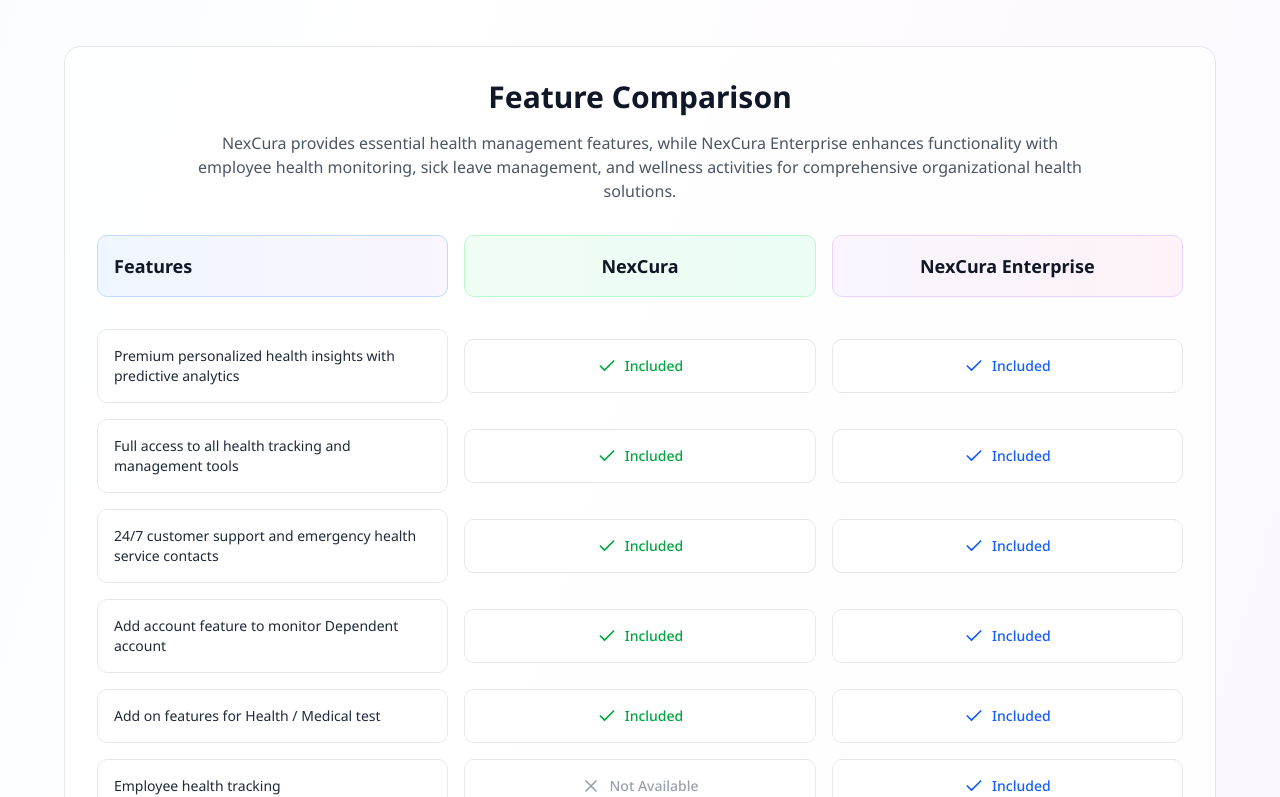
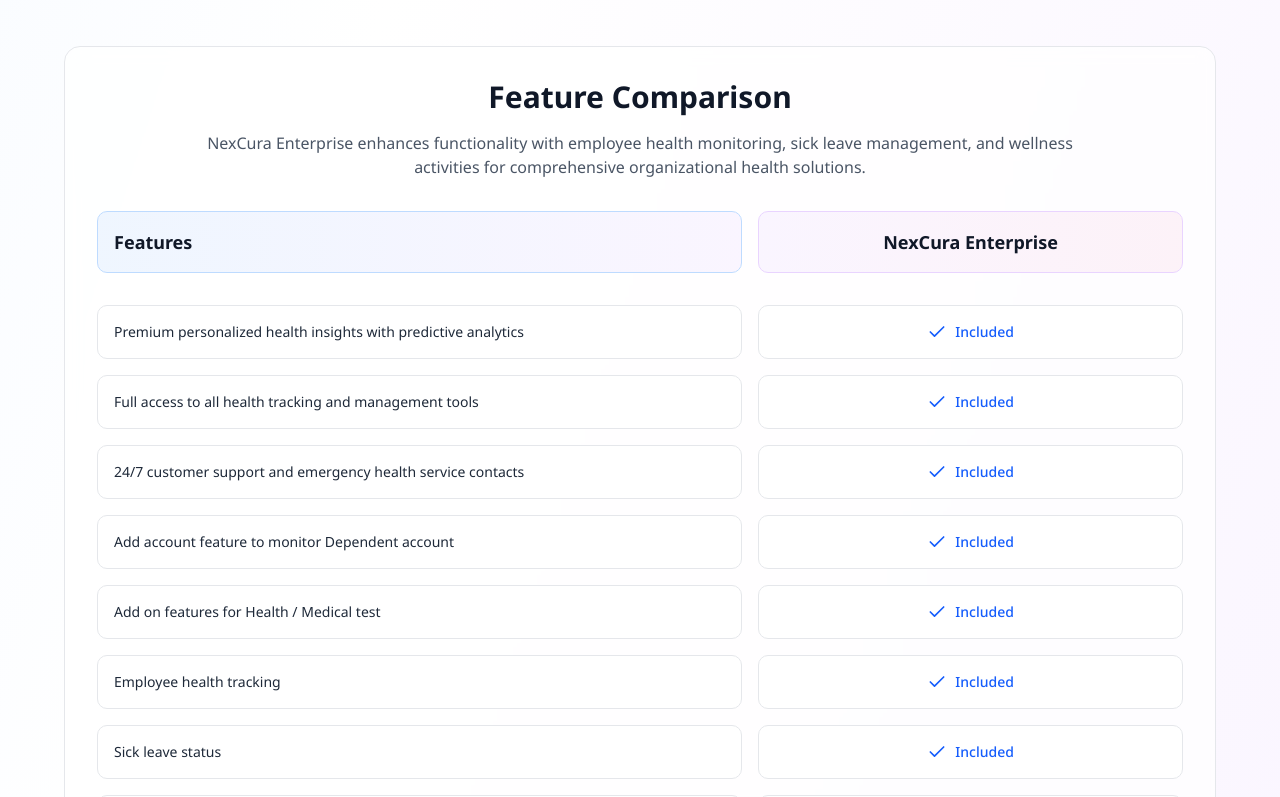
Before and after one commit to employeebhavya/GEN-AI, a Next.js app: page /employers in a window 1280 px wide. Shown: the part 3383-4180 px from the top of the page. Built offline with nearby package versions, Linux system fonts and the light colour scheme.

Commit message:
removed nexcura from employers table

```diff
--- a/src/nexcuracomponents/EmployersPage.jsx
+++ b/src/nexcuracomponents/EmployersPage.jsx
@@ -107,40 +107,35 @@
   { name: "Inactive", value: 13, color: "#f1f5f9" },
 ];
 
-// Feature comparison data
+// Feature comparison data - Updated to remove nexcura property
 const featureComparisonData = [
   {
     feature: "Premium personalized health insights with predictive analytics",
-    nexcura: true,
     nexcuraEmp: true,
   },
   {
     feature: "Full access to all health tracking and management tools",
-    nexcura: true,
     nexcuraEmp: true,
   },
   {
     feature: "24/7 customer support and emergency health service contacts",
-    nexcura: true,
     nexcuraEmp: true,
   },
   {
     feature: "Add account feature to monitor Dependent account",
-    nexcura: true,
     nexcuraEmp: true,
   },
   {
     feature: "Add on features for Health / Medical test",
-    nexcura: true,
     nexcuraEmp: true,
   },
-  { feature: "Employee health tracking", nexcura: false, nexcuraEmp: true },
-  { feature: "Sick leave status", nexcura: false, nexcuraEmp: true },
-  { feature: "Employee health score", nexcura: false, nexcuraEmp: true },
-  { feature: "Notifications and alerts", nexcura: false, nexcuraEmp: true },
-  { feature: "Upcoming events", nexcura: false, nexcuraEmp: true },
-  { feature: "Event calendar", nexcura: false, nexcuraEmp: true },
-  { feature: "Event scheduler", nexcura: false, nexcuraEmp: true },
+  { feature: "Employee health tracking", nexcuraEmp: true },
+  { feature: "Sick leave status", nexcuraEmp: true },
+  { feature: "Employee health score", nexcuraEmp: true },
+  { feature: "Notifications and alerts", nexcuraEmp: true },
+  { feature: "Upcoming events", nexcuraEmp: true },
+  { feature: "Event calendar", nexcuraEmp: true },
+  { feature: "Event scheduler", nexcuraEmp: true },
 ];
 
 // Custom Chart Components
@@ -398,7 +393,7 @@
   );
 };
 
-// Feature Comparison Component
+// Feature Comparison Component - Updated for 2 columns
 const FeatureComparison = () => (
   <div className="bg-white/70 backdrop-blur-sm border border-gray-200 rounded-2xl p-8">
     <div className="text-center mb-8">
@@ -406,61 +401,39 @@
         Feature Comparison
       </h2>
       <p className="text-gray-600 max-w-4xl mx-auto">
-        NexCura provides essential health management features, while NexCura
-        Enterprise enhances functionality with employee health monitoring, sick
-        leave management, and wellness activities for comprehensive
-        organizational health solutions.
+        NexCura Enterprise enhances functionality with employee health
+        monitoring, sick leave management, and wellness activities for
+        comprehensive organizational health solutions.
       </p>
     </div>
 
     <div className="grid gap-4">
-      {/* Header */}
-      <div className="grid grid-cols-1 md:grid-cols-3 gap-4 mb-4">
-        <div className="bg-gradient-to-r from-blue-50 to-purple-50 border border-blue-200 rounded-lg p-4">
+      {/* Header - Updated for 2 columns */}
+      <div className="grid grid-cols-1 md:grid-cols-5 gap-4 mb-4">
+        <div className="md:col-span-3 bg-gradient-to-r from-blue-50 to-purple-50 border border-blue-200 rounded-lg p-4">
           <h3 className="text-lg font-semibold text-gray-900">Features</h3>
         </div>
-        <div className="bg-gradient-to-r from-green-50 to-emerald-50 border border-green-200 rounded-lg p-4 lg:text-center">
-          <h3 className="text-lg font-semibold text-gray-900">NexCura</h3>
-        </div>
-        <div className="bg-gradient-to-r from-purple-50 to-pink-50 border border-purple-200 rounded-lg p-4 lg:text-center">
+        <div className="md:col-span-2 bg-gradient-to-r from-purple-50 to-pink-50 border border-purple-200 rounded-lg p-4 lg:text-center">
           <h3 className="text-lg font-semibold text-gray-900">
             NexCura Enterprise
           </h3>
         </div>
       </div>
 
-      {/* Feature Rows */}
+      {/* Feature Rows - Updated for 2 columns */}
       {featureComparisonData.map((feature, index) => (
         <motion.div
           key={index}
-          className="grid grid-cols-1 lg:grid-cols-3 gap-4 lg:items-center"
+          className="grid grid-cols-1 md:grid-cols-5 gap-4 lg:items-center"
           initial={{ opacity: 0, x: -20 }}
           animate={{ opacity: 1, x: 0 }}
           transition={{ duration: 0.5, delay: index * 0.1 }}
         >
-          <div className="bg-white/80 border border-gray-200 rounded-lg p-4">
+          <div className="md:col-span-3 bg-white/80 border border-gray-200 rounded-lg p-4">
             <p className="text-sm text-gray-800">{feature.feature}</p>
           </div>
 
-          <div className="bg-white/80 border border-gray-200 rounded-lg p-4 flex lg:justify-center">
-            {feature.nexcura ? (
-              <div className="flex items-center gap-2">
-                <Check className="text-green-600" size={20} />
-                <span className="text-sm font-medium text-green-600">
-                  Included
-                </span>
-              </div>
-            ) : (
-              <div className="flex items-center gap-2">
-                <X className="text-gray-400" size={20} />
-                <span className="text-sm font-medium text-gray-400">
-                  Not Available
-                </span>
-              </div>
-            )}
-          </div>
-
-          <div className="bg-white/80 border border-gray-200 rounded-lg p-4 flex lg:justify-center">
+          <div className="md:col-span-2 bg-white/80 border border-gray-200 rounded-lg p-4 flex lg:justify-center">
             <div className="flex items-center gap-2">
               <Check className="text-blue-600" size={20} />
               <span className="text-sm font-medium text-blue-600">
```
Also changed, not shown: 1 other file (tests, documents, lock files or other folders).
